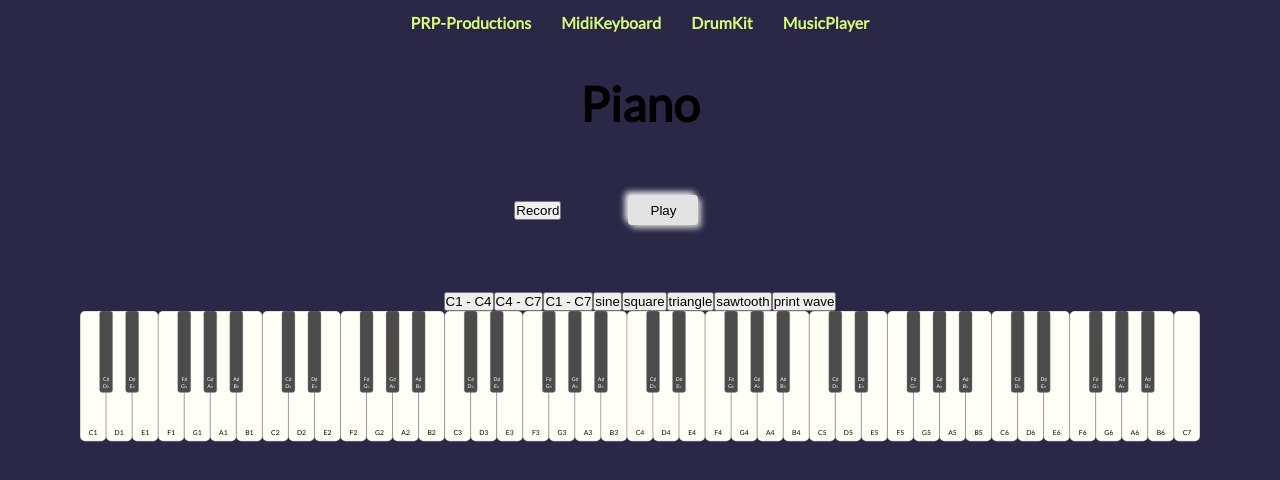
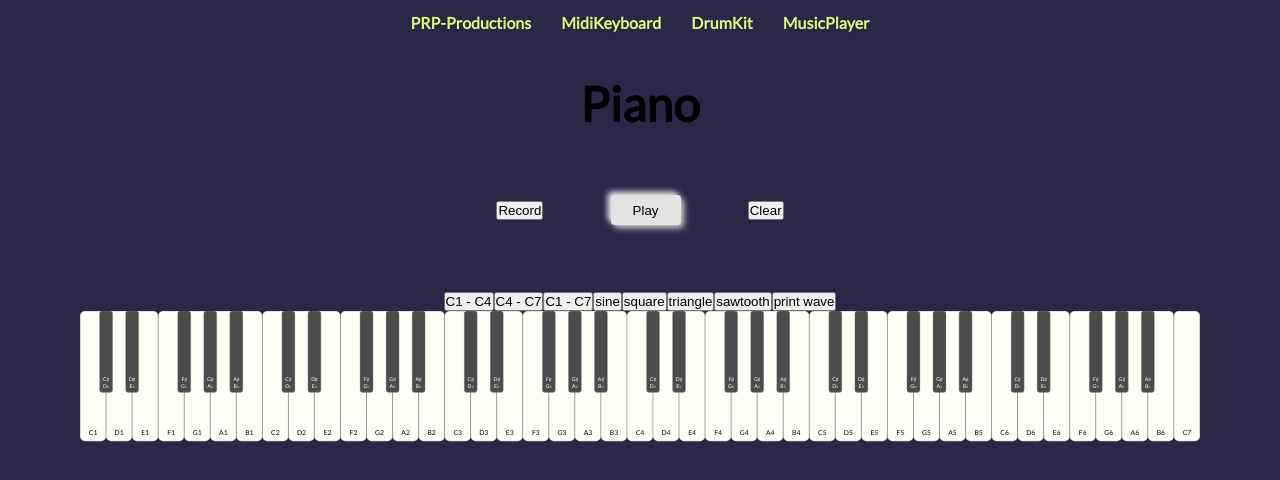
Before and after one commit to prp-productions/prp-productions, a React (Create React App) app: page /midiKeyboard in a window 1280 px wide. Shown: the top 480 px of the page. Built offline with nearby package versions, Linux system fonts and the light colour scheme.

Commit message:
clear Recording button

```diff
--- a/src/components/RecordingManager.js
+++ b/src/components/RecordingManager.js
@@ -50,6 +50,15 @@ export const RecordingManager = ({ audioManager }) => {
     }
   };
 
+  const handleClearButton = () => {
+    clearRecordingData();
+  };
+
+  const clearRecordingData = () => {
+    localStorage.removeItem("recordingArray");
+    setRecordingArray([]);
+  };
+
   audioManager.injectRecordNote(recordMidiNote);
 
   return (
@@ -63,6 +72,9 @@ export const RecordingManager = ({ audioManager }) => {
       <button className="playButton" onClick={handlePlayButton}>
         Play
       </button>
+      <button className="clearButton" onClick={handleClearButton}>
+        Clear
+      </button>
 
       <div className="recordedNotes">
         {recordingArray.map((note) => JSON.stringify(note)).join(", ")}
```
